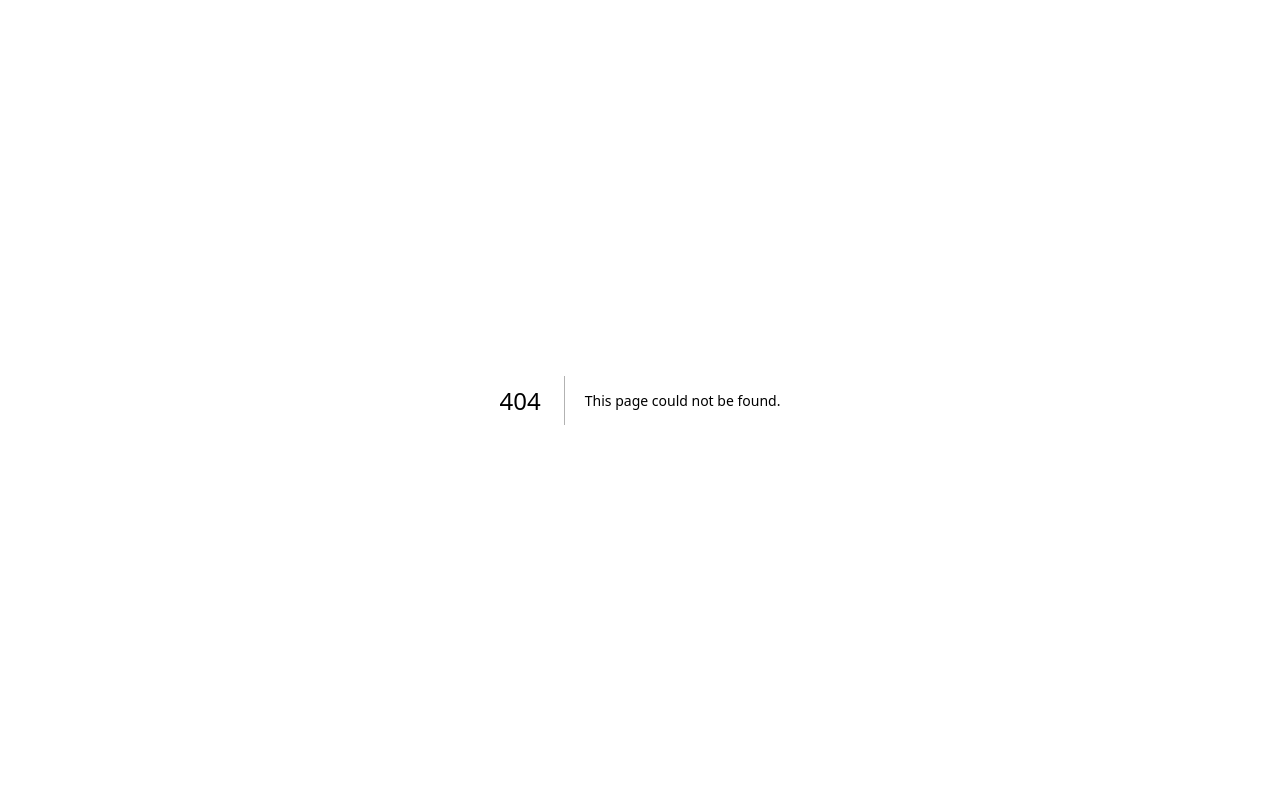
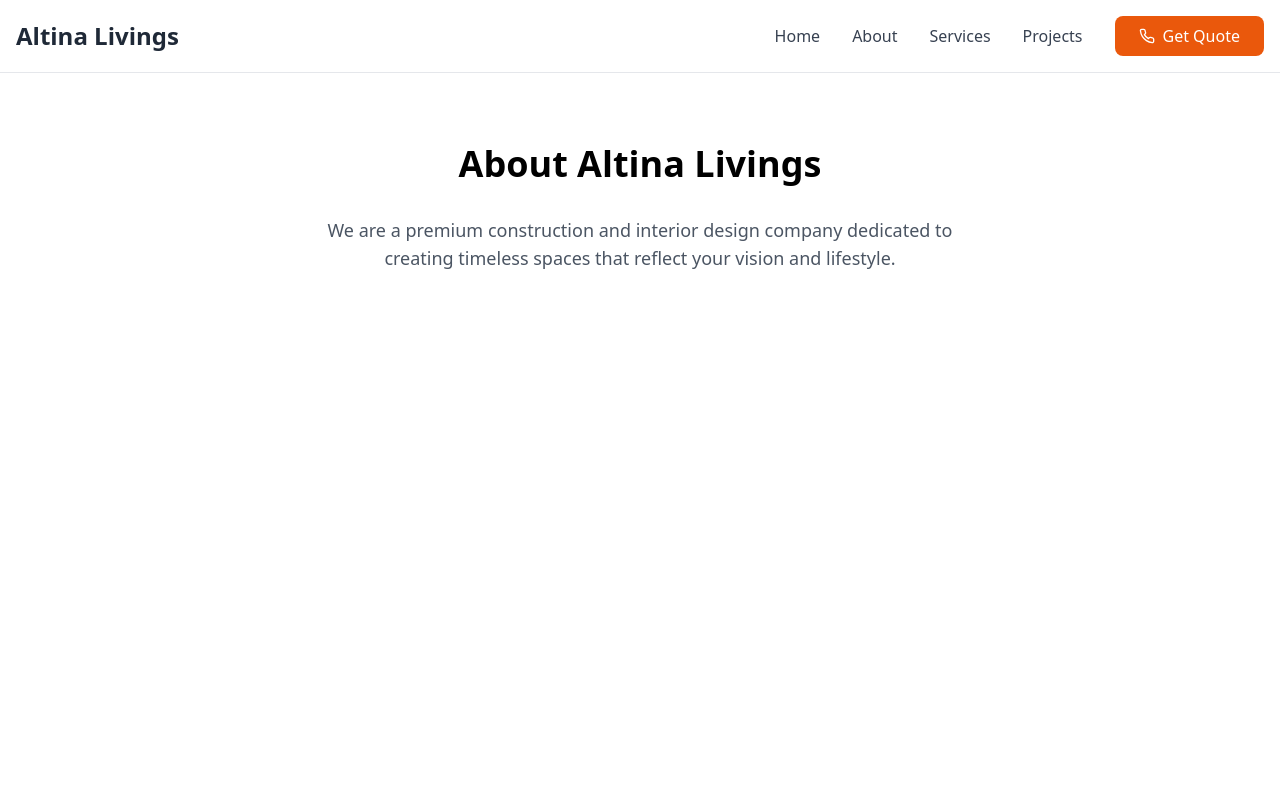
Before and after one commit to altinalivings/altina-livings, a Next.js app: page /about in a window 1280 px wide. Before the commit this address had no page. Shown: the top 800 px of the page. Built offline with nearby package versions, Linux system fonts and the light colour scheme.

Commit message:
Create page.js

```diff
--- /dev/null
+++ b/src/app/about/page.js
@@ -0,0 +1,20 @@
+import Header from '@/components/Header'
+import Footer from '@/components/Footer'
+
+export default function About() {
+  return (
+    <>
+      <Header />
+      <main className="min-h-screen pt-20">
+        <div className="container mx-auto px-4 py-16">
+          <h1 className="text-4xl font-bold text-center mb-8">About Altina Livings</h1>
+          <p className="text-lg text-gray-600 max-w-2xl mx-auto text-center">
+            We are a premium construction and interior design company dedicated to
+            creating timeless spaces that reflect your vision and lifestyle.
+          </p>
+        </div>
+      </main>
+      <Footer />
+    </>
+  )
+}
```
